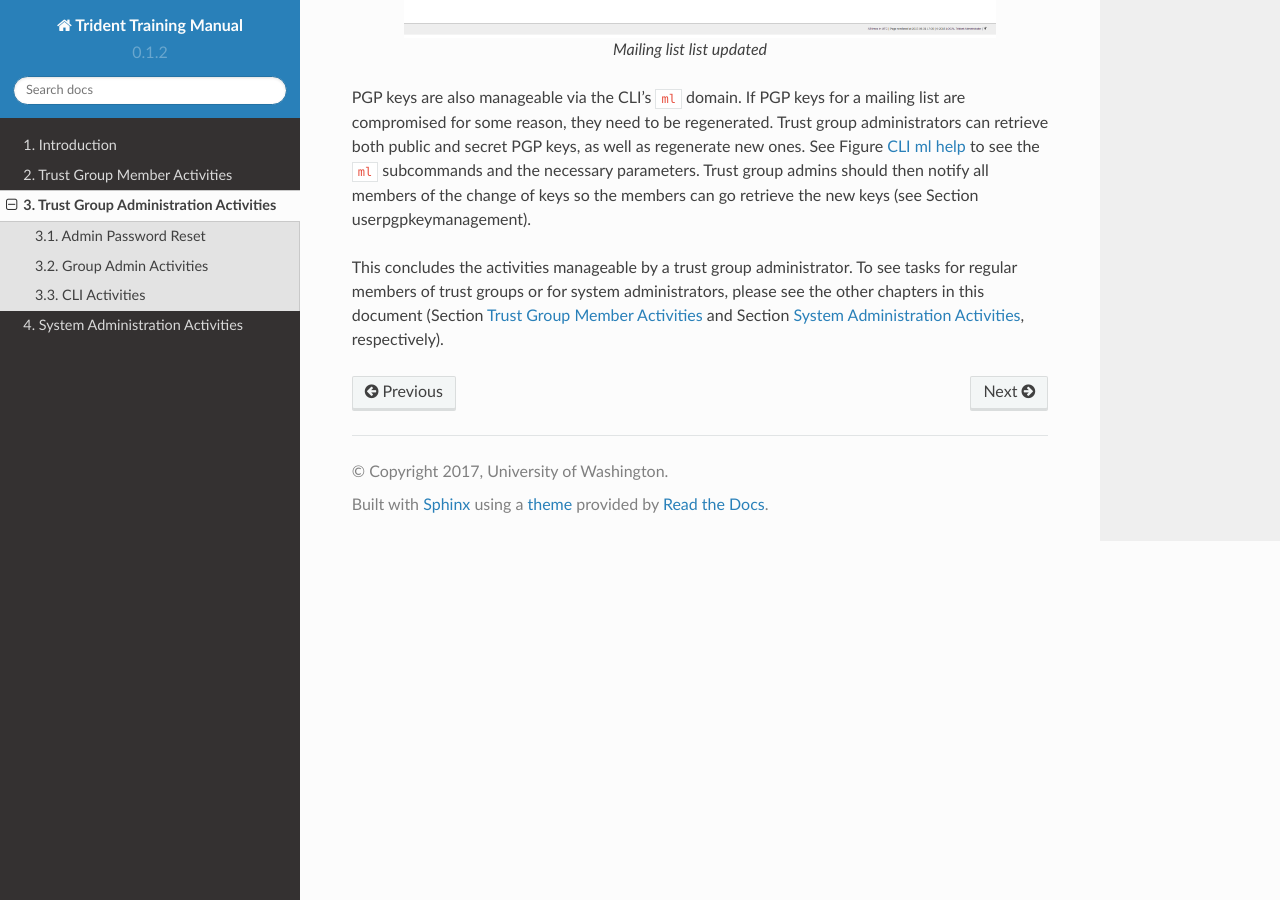
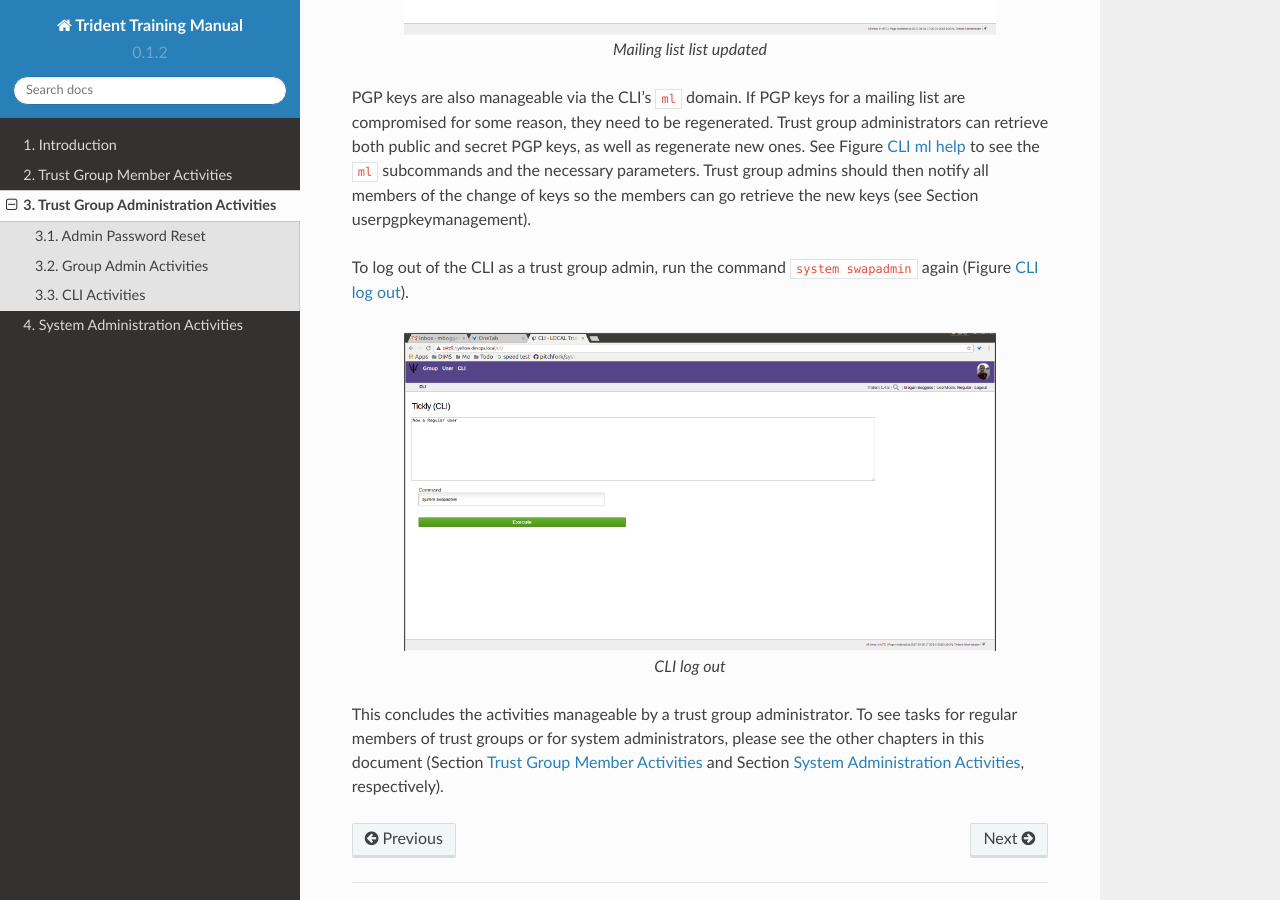
Before and after one commit to uw-dims/trident-training-manual, a Sphinx documentation site: the page built from docs/source/grouplifecycle.rst, in a window 1280 px wide and 900 px high, scrolled down 18726 px. Built offline with Sphinx 7.4.7 and the Read the Docs theme 2.0.0, drawn with Linux system fonts in a browser that asks for light colours; pages that are not in the unit, such as notebooks, are missing from menus.

Commit message:
Added how to log out of CLI admin.

```diff
--- a/docs/source/grouplifecycle.rst
+++ b/docs/source/grouplifecycle.rst
@@ -691,6 +691,20 @@ notify all members of the change of keys so the members can
 go retrieve the new keys (see Section
 :ref:`userpgpkeymanagement`).
 
+To log out of the CLI as a trust group admin, run the
+command ``system swapadmin`` again (Figure
+:ref:`cliUserSwapadmin`).
+
+.. _cliUserSwapadmin:
+
+.. figure:: images/trident/cli-shots/cli-user-swapadmin.png
+       :width: 85%
+       :align: center
+
+       CLI log out
+
+..
+
 This concludes the activities manageable by a trust group
 administrator. To see tasks for regular members of trust
 groups or for system administrators, please see the other
```
